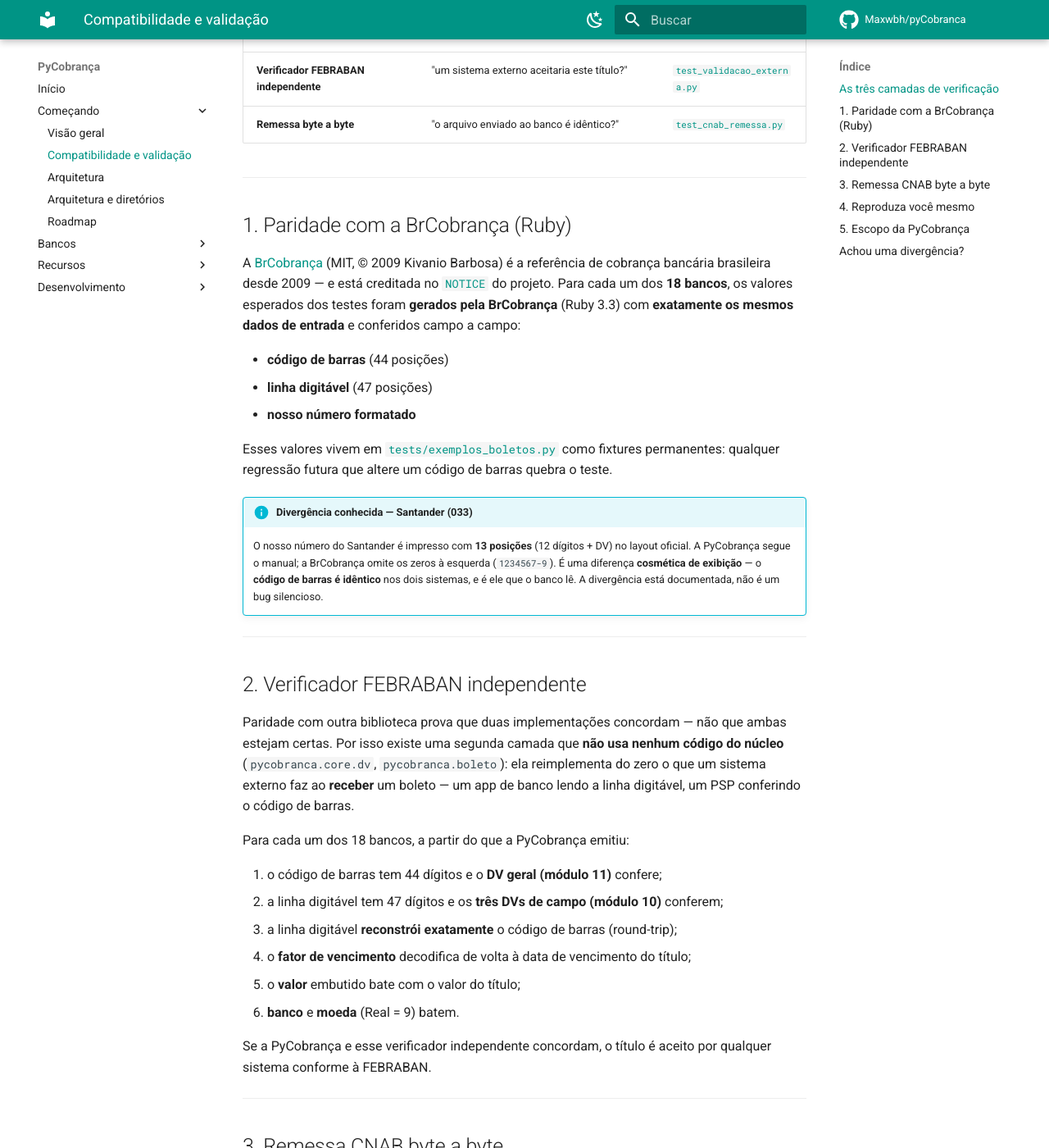
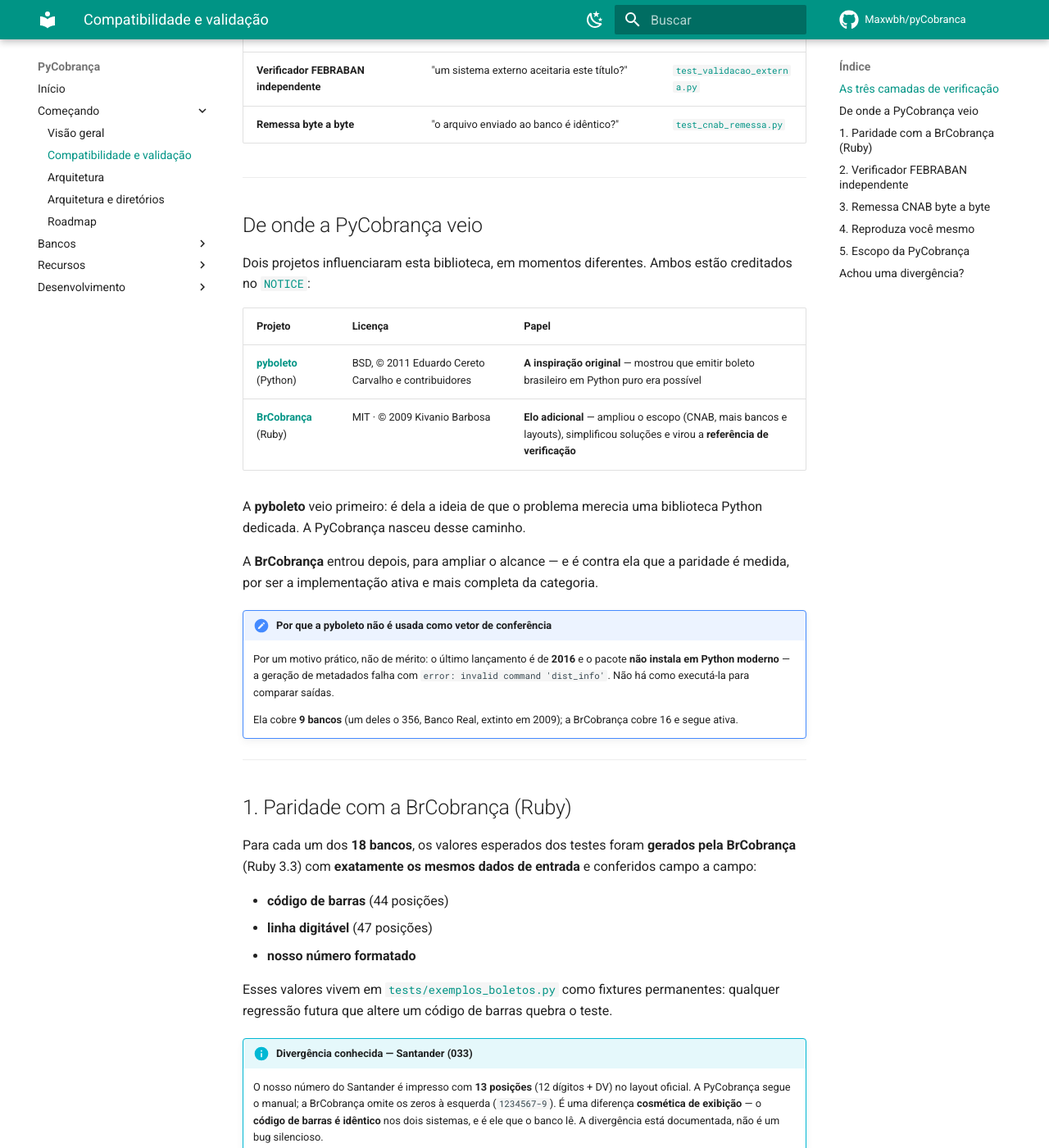
Before and after one commit to Maxwbh/pyCobranca, an MkDocs documentation site: the page built from docs/17-compatibilidade.md, in a window 1280 px wide and 1400 px high, scrolled down 489 px. Shown: the whole window at 82% size. Built offline with MkDocs 1.6.1 and Material for MkDocs 9.7.7, drawn with Linux system fonts in a browser that asks for light colours; comment, search, counter and statistics services are not loaded.

Commit message:
Corrigir a genealogia nos créditos e a falsa afirmação de suporte a CNAB 444
Créditos — a ordem colocava a BrCobrança em primeiro e descrevia a pyboleto
apenas como pioneira. A real é outra: a pyboleto foi a fonte de inspiração
para criar a PyCobrança, e a BrCobrança entrou depois como elo adicional,
para trazer mais funcionalidades e simplificar as soluções. NOTICE (pt-BR e
inglês), README e docs/17-compatibilidade.md passam a apresentar as duas na
ordem em que influenciaram o projeto. A licença de cada uma é citada
conforme o respectivo arquivo LICENSE: BrCobrança MIT, pyboleto BSD.

A página de compatibilidade registra por que a pyboleto não serve como vetor
de conferência: não instala em Python moderno (metadados falham com
"invalid command 'dist_info'", último lançamento em 2016) e cobre 9 bancos,
um deles o 356 (Banco Real, extinto em 2009).

CNAB 444 — a documentação afirmava suporte que não existe. O 06-cnab dizia
que a biblioteca "suporta os três layouts" e o 01-arquitetura descrevia
geração e parsing como "240/400/444" em quatro pontos, mas não há uma linha
de 444 no código. Os textos passam a refletir os dois layouts realmente
implementados, e o 444 vira pendência explícita no roadmap e no README, com
o que ele é (variante do Itaú: o 400 com 44 posições de mensagem) e o
critério para entrar — manual oficial com exemplo validável e comparação
byte a byte.

A lacuna apareceu ao comparar a cobertura com a BrCobrança: é a única
diferença de layout a favor dela; nos demais 14 bancos em comum a cobertura
de remessa é idêntica.

```diff
--- a/docs/17-compatibilidade.md
+++ b/docs/17-compatibilidade.md
@@ -17,11 +17,34 @@
 
 ---
 
+## De onde a PyCobrança veio
+
+Dois projetos influenciaram esta biblioteca, em momentos diferentes. Ambos estão creditados no
+[`NOTICE`](https://github.com/Maxwbh/pyCobranca/blob/main/NOTICE):
+
+| Projeto | Licença | Papel |
+|---|---|---|
+| [**pyboleto**](https://github.com/eduardocereto/pyboleto) (Python) | BSD, © 2011 Eduardo Cereto Carvalho e contribuidores | **A inspiração original** — mostrou que emitir boleto brasileiro em Python puro era possível |
+| [**BrCobrança**](https://github.com/kivanio/brcobranca) (Ruby) | MIT · © 2009 Kivanio Barbosa | **Elo adicional** — ampliou o escopo (CNAB, mais bancos e layouts), simplificou soluções e virou a **referência de verificação** |
+
+A **pyboleto** veio primeiro: é dela a ideia de que o problema merecia uma biblioteca Python
+dedicada. A PyCobrança nasceu desse caminho.
+
+A **BrCobrança** entrou depois, para ampliar o alcance — e é contra ela que a paridade é medida,
+por ser a implementação ativa e mais completa da categoria.
+
+!!! note "Por que a pyboleto não é usada como vetor de conferência"
+    Por um motivo prático, não de mérito: o último lançamento é de **2016** e o pacote **não
+    instala em Python moderno** — a geração de metadados falha com
+    `error: invalid command 'dist_info'`. Não há como executá-la para comparar saídas.
+
+    Ela cobre **9 bancos** (um deles o 356, Banco Real, extinto em 2009); a BrCobrança cobre 16 e
+    segue ativa.
+
+---
+
 ## 1. Paridade com a BrCobrança (Ruby)
 
-A [BrCobrança](https://github.com/kivanio/brcobranca) (MIT, © 2009 Kivanio Barbosa) é a referência
-de cobrança bancária brasileira desde 2009 — e está creditada no
-[`NOTICE`](https://github.com/Maxwbh/pyCobranca/blob/main/NOTICE) do projeto.
 Para cada um dos **18 bancos**, os valores esperados dos testes foram
 **gerados pela BrCobrança** (Ruby 3.3) com **exatamente os mesmos dados de entrada** e conferidos
 campo a campo:
```
Also changed, not shown: CHANGELOG.md (+16 -0 lines), README.md (+8 -5 lines), docs/01-arquitetura.md (+4 -4 lines), docs/02-roadmap-modernizacao.md (+20 -1 lines), docs/06-cnab.md (+12 -6 lines), 1 other file.
